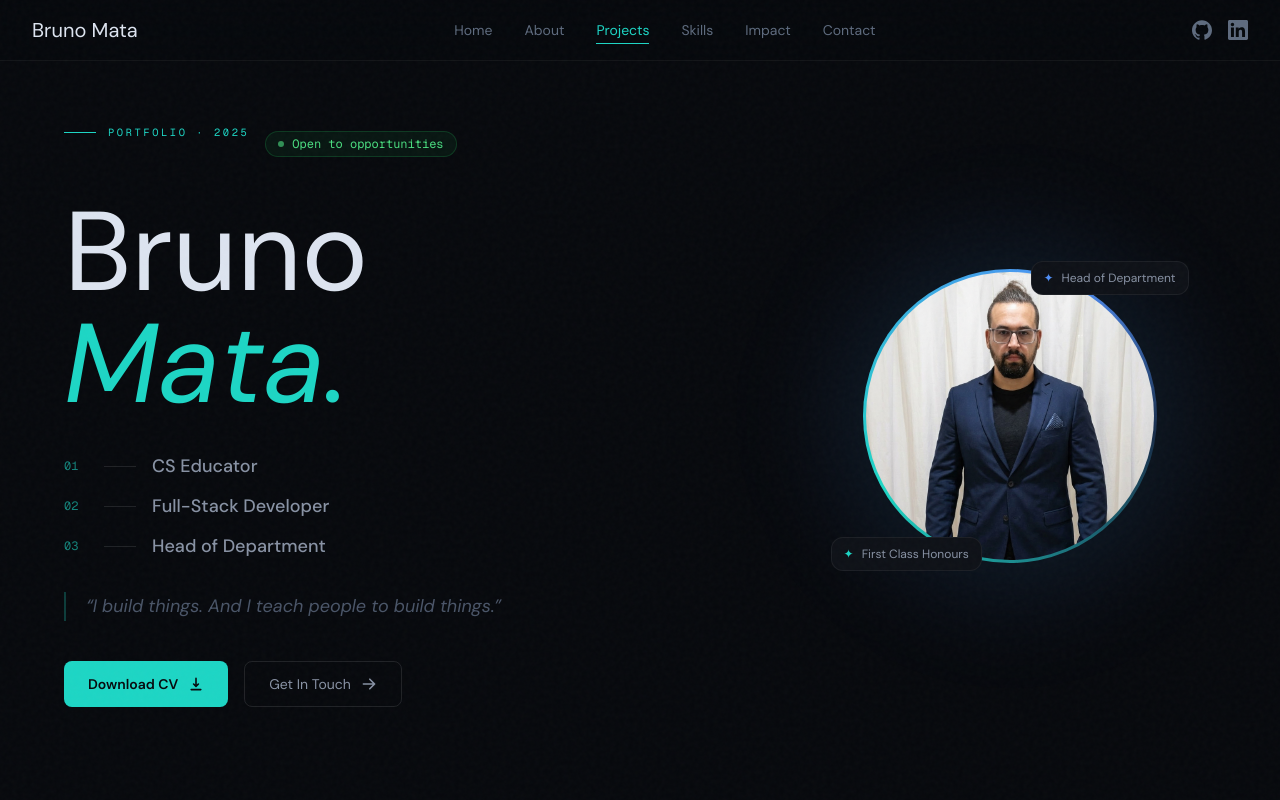
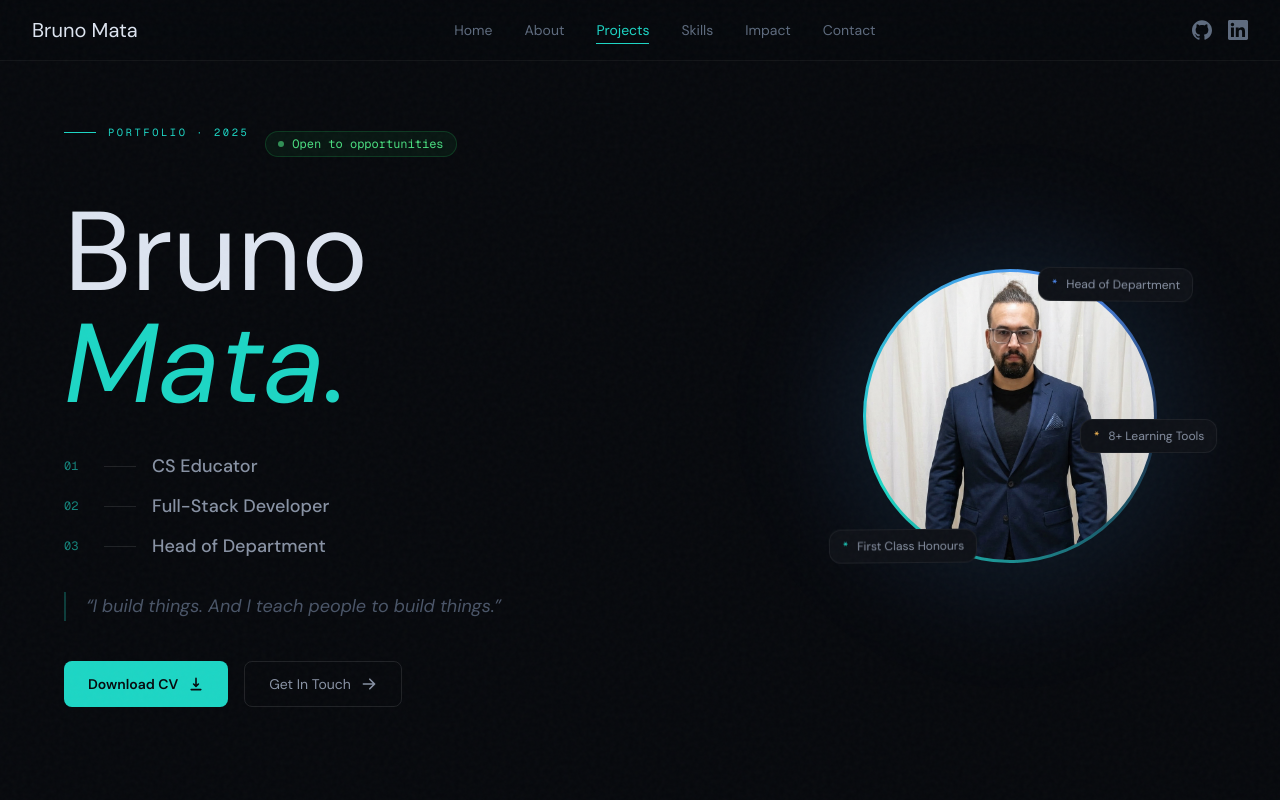
Before and after one commit to Wrecless/port, a Next.js app: page / in a window 1280 px wide. Shown: the top 800 px of the page. Built offline with nearby package versions, Linux system fonts and the light colour scheme.

Commit message:
Animate hero achievement badges

```diff
--- a/app/components/Hero.tsx
+++ b/app/components/Hero.tsx
@@ -7,6 +7,36 @@ const roles = [
   { num: '01', label: 'CS Educator' },
   { num: '02', label: 'Full-Stack Developer' },
   { num: '03', label: 'Head of Department' },
+]
+
+const floatingAchievements = [
+  {
+    label: 'First Class Honours',
+    accent: '#1dd6c5',
+    className: '-bottom-2 -left-4 md:-left-10',
+    initialY: 10,
+    path: { x: [0, -10, 6, 0], y: [0, -16, -8, 0], rotate: [-1, 1.5, -0.5, -1] },
+    duration: 8,
+    delay: 1.1,
+  },
+  {
+    label: 'Head of Department',
+    accent: '#4f8ef7',
+    className: '-top-2 -right-4 md:-right-10',
+    initialY: -10,
+    path: { x: [0, 12, -4, 0], y: [0, 14, 6, 0], rotate: [1, -1.5, 0.75, 1] },
+    duration: 9,
+    delay: 1.2,
+  },
+  {
+    label: '8+ Learning Tools',
+    accent: '#f7b955',
+    className: 'top-1/2 -right-6 md:-right-16 hidden sm:block',
+    initialY: 6,
+    path: { x: [0, 8, -8, 0], y: [0, -12, 10, 0], rotate: [0.5, 2, -1, 0.5] },
+    duration: 10,
+    delay: 1.3,
+  },
 ]
 
 const Hero = () => {
@@ -137,27 +167,51 @@ const Hero = () => {
               </div>
             </div>
 
-            {/* Floating badge — First Class */}
-            <motion.div
-              className="absolute -bottom-2 -left-4 md:-left-8 z-20 card px-3 py-2 text-xs"
-              initial={{ opacity: 0, y: 10 }}
-              animate={{ opacity: 1, y: 0 }}
-              transition={{ delay: 1.1, duration: 0.5 }}
-            >
-              <span className="text-[#1dd6c5] font-mono mr-2" style={{ fontFamily: 'var(--font-geist-mono, monospace)' }}>✦</span>
-              <span className="text-[#8892a4]">First Class Honours</span>
-            </motion.div>
-
-            {/* Floating badge — HoD */}
-            <motion.div
-              className="absolute -top-2 -right-4 md:-right-8 z-20 card px-3 py-2 text-xs"
-              initial={{ opacity: 0, y: -10 }}
-              animate={{ opacity: 1, y: 0 }}
-              transition={{ delay: 1.2, duration: 0.5 }}
-            >
-              <span className="text-[#4f8ef7] font-mono mr-2" style={{ fontFamily: 'var(--font-geist-mono, monospace)' }}>✦</span>
-              <span className="text-[#8892a4]">Head of Department</span>
-            </motion.div>
+            {floatingAchievements.map((achievement) => (
+              <motion.div
+                key={achievement.label}
+                className={`absolute z-20 card px-3 py-2 text-xs whitespace-nowrap ${achievement.className}`}
+                initial={{ opacity: 0, y: achievement.initialY, scale: 0.96 }}
+                animate={{
+                  opacity: 1,
+                  scale: 1,
+                  ...achievement.path,
+                }}
+                transition={{
+                  opacity: { delay: achievement.delay, duration: 0.45 },
+                  scale: { delay: achievement.delay, duration: 0.45 },
+                  x: {
+                    delay: achievement.delay,
+                    duration: achievement.duration,
+                    repeat: Infinity,
+                    repeatType: 'mirror',
+                    ease: 'easeInOut',
+                  },
+                  y: {
+                    delay: achievement.delay,
+                    duration: achievement.duration,
+                    repeat: Infinity,
+                    repeatType: 'mirror',
+                    ease: 'easeInOut',
+                  },
+                  rotate: {
+                    delay: achievement.delay,
+                    duration: achievement.duration,
+                    repeat: Infinity,
+                    repeatType: 'mirror',
+                    ease: 'easeInOut',
+                  },
+                }}
+              >
+                <span
+                  className="font-mono mr-2"
+                  style={{ color: achievement.accent, fontFamily: 'var(--font-geist-mono, monospace)' }}
+                >
+                  *
+                </span>
+                <span className="text-[#8892a4]">{achievement.label}</span>
+              </motion.div>
+            ))}
           </div>
         </motion.div>
 
```
